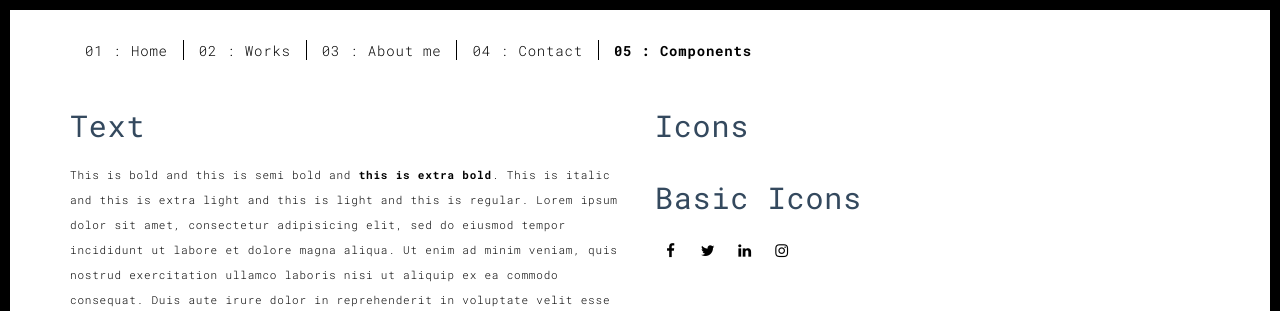
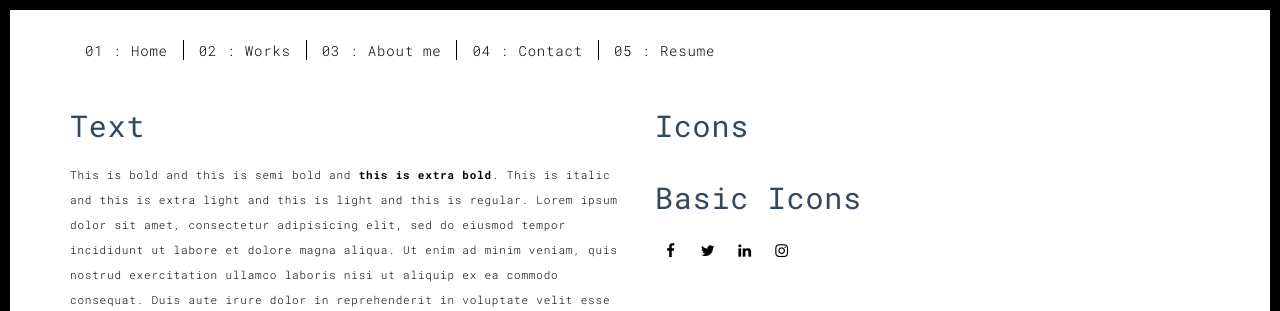
Before and after one commit to Vaibhaw0066/portfolio, a Flask app: page /components.html in a window 1280 px wide. Shown: the top 311 px of the page. Run offline with Flask 2, Linux system fonts and the light colour scheme; some libraries are stand-ins or nearby versions.

Commit message:
Update components.html

```diff
--- a/templates/components.html
+++ b/templates/components.html
@@ -41,7 +41,7 @@
           <li><a href="./works.html" title="">02 : Works</a></li>
           <li><a href="./about.html" title="">03 : About me</a></li>
           <li><a href="./contact.html" title="">04 : Contact</a></li>
-          <li><a href="./components.html" title="">05 : Components</a></li>
+          <li><a href="https://zety.com/mycv/vaibhaw01" title="">05 : Resume</a></li>
         </ul>
 
 
```
